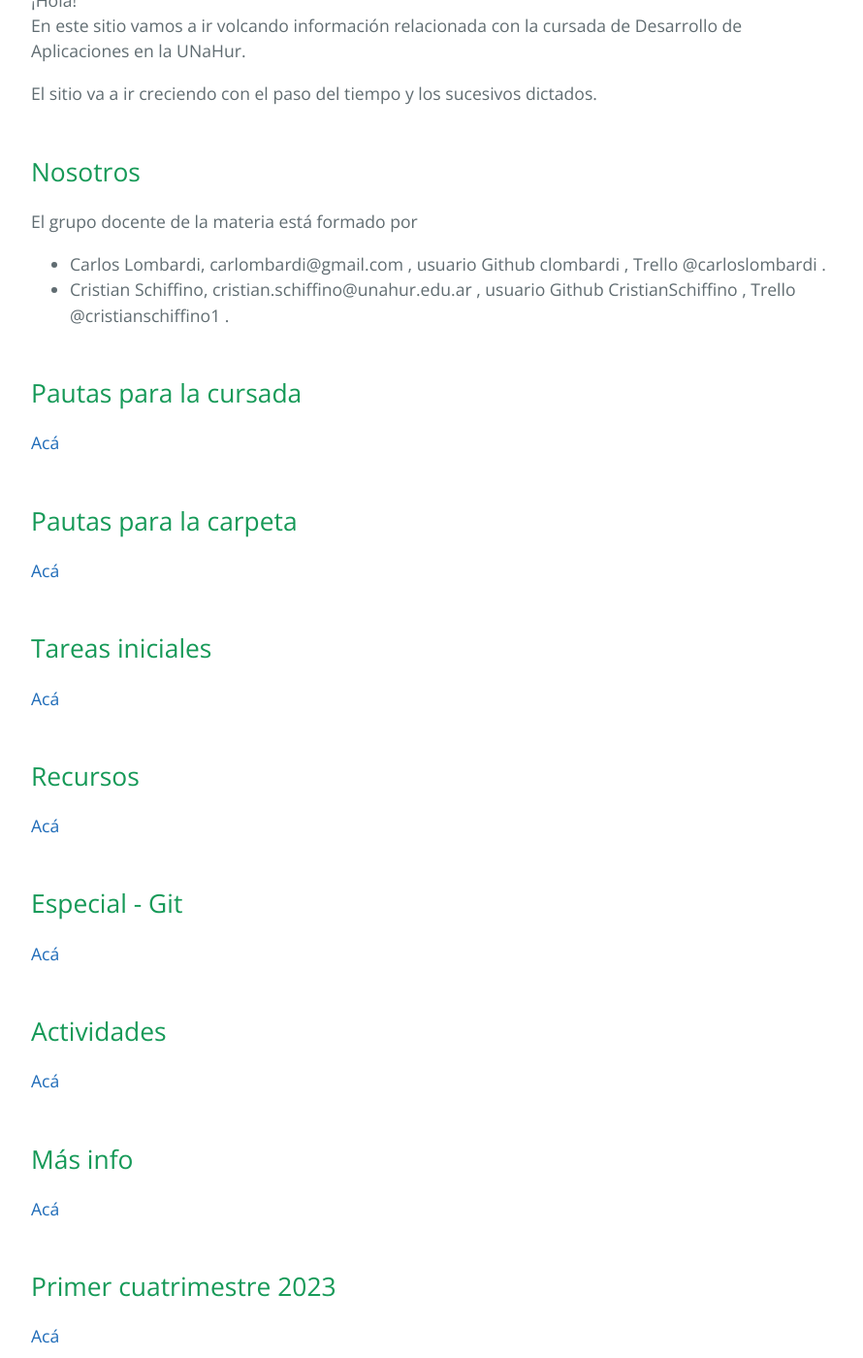
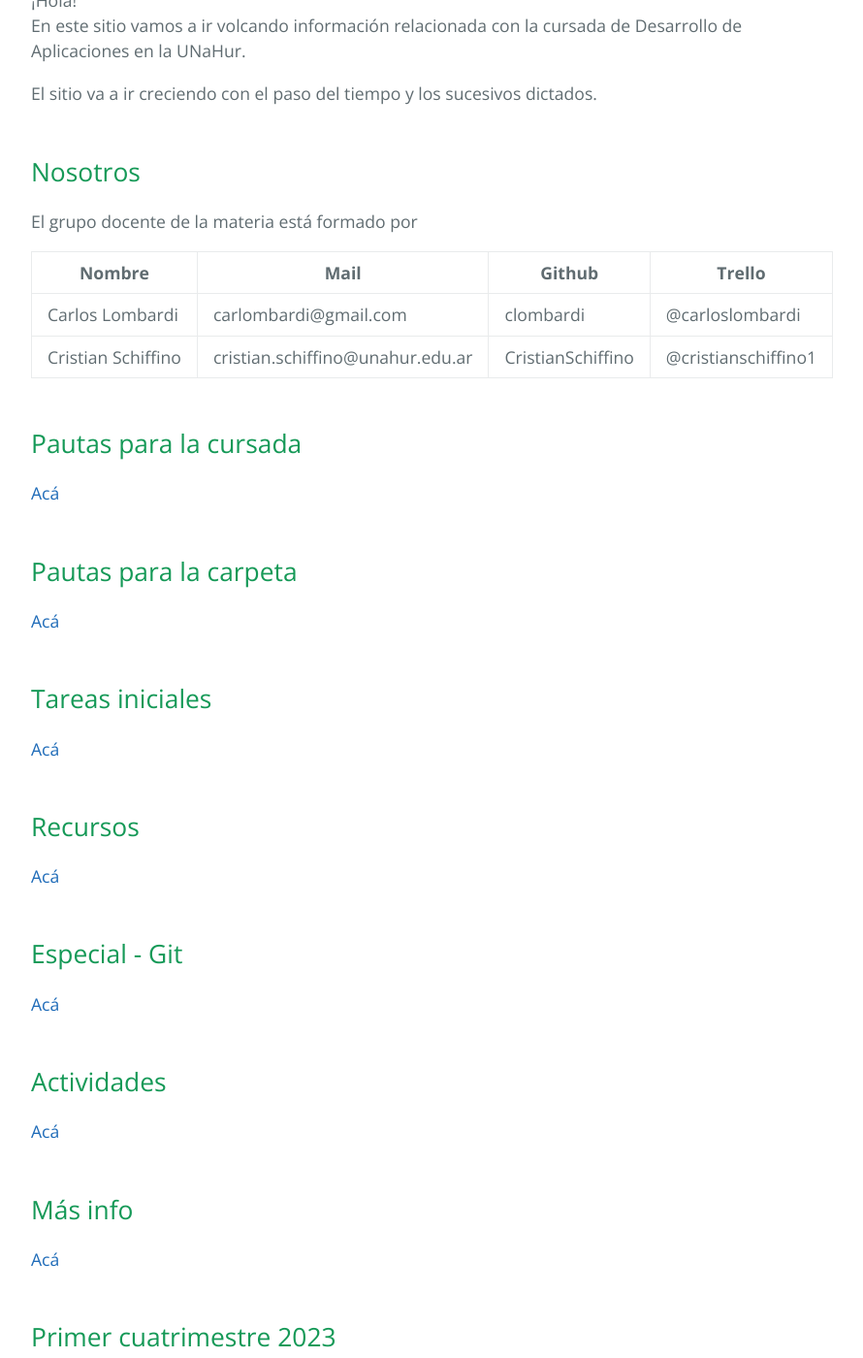
Before and after one commit to unahur-desapp/unahur-desapp-site, a Jekyll site: the page built from index.md, in a window 1280 px wide and 1400 px high, scrolled down 225 px. Shown: the whole window at 97% size, without its empty margins (192-1082 px from the left). Built offline with Jekyll 4.4.1, drawn with Linux system fonts in a browser that asks for light colours; some of the changed text lies outside the part shown.

Commit message:
preparacion 2023s1 - retoques 01

```diff
--- a/index.md
+++ b/index.md
@@ -10,8 +10,11 @@ El sitio va a ir creciendo con el paso del tiempo y los sucesivos dictados.
 
 ## Nosotros
 El grupo docente de la materia está formado por
-- Carlos Lombardi, carlombardi@gmail.com , usuario Github clombardi , Trello @carloslombardi .
-- Cristian Schiffino, cristian.schiffino@unahur.edu.ar , usuario Github CristianSchiffino , Trello @cristianschiffino1 .
+
+| Nombre | Mail | Github | Trello |
+| --- | --- | --- | --- |
+| Carlos Lombardi | carlombardi@gmail.com | clombardi | @carloslombardi |
+| Cristian Schiffino | cristian.schiffino@unahur.edu.ar | CristianSchiffino | @cristianschiffino1 |
 
 
 ## Pautas para la cursada
@@ -42,5 +45,6 @@ El grupo docente de la materia está formado por
 [Acá](./cuatrimestres/2022s2)
 
 ## Cuatrimestres anteriores
+[Primer cuatrimestre 2022 (PPS en el 2do cuatrimestre 2022)](./cuatrimestres/2022s1)
+
 [Segundo cuatrimestre 2021](./cuatrimestres/2021s2)
-[Primer cuatrimestre 2022 (PPS en el 2do cuatrimestre 2022)](./cuatrimestres/2022s1)
```
Also changed, not shown: cuatrimestres/2023s1.md (+1 -1 lines).
